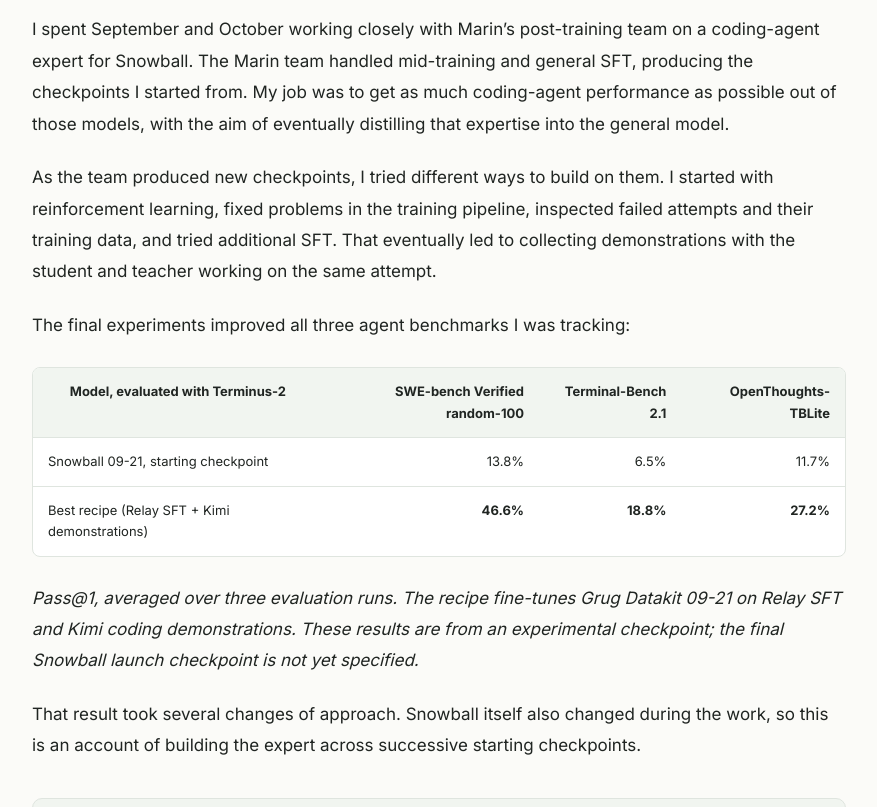
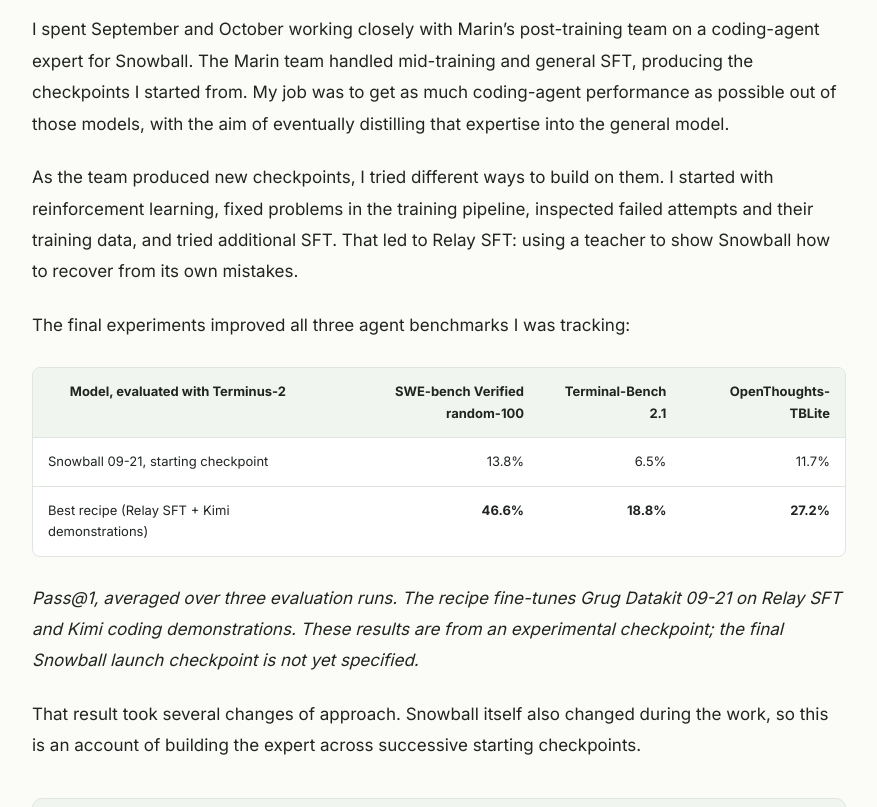
Before and after one commit to lukedhlee/lukedhlee.github.io, a Jekyll site: the page built from _posts/2026-10-21-turning-snowball-into-a-coding-agent.md, in a window 1280 px wide and 900 px high, scrolled down 1073 px, cut to the strip 93-900 px from the top of the window. Shown: the whole strip, without its empty margins (201-1078 px from the left). Built offline with Jekyll 4.4.1, drawn with Linux system fonts in a browser that asks for light colours.

Commit message:
Clarify Relay SFT motivation in the introduction

```diff
--- a/_posts/2026-10-21-turning-snowball-into-a-coding-agent.md
+++ b/_posts/2026-10-21-turning-snowball-into-a-coding-agent.md
@@ -14,7 +14,7 @@
 
 I spent September and October working closely with Marin's post-training team on a coding-agent expert for Snowball. The Marin team handled mid-training and general SFT, producing the checkpoints I started from. My job was to get as much coding-agent performance as possible out of those models, with the aim of eventually distilling that expertise into the general model.
 
-As the team produced new checkpoints, I tried different ways to build on them. I started with reinforcement learning, fixed problems in the training pipeline, inspected failed attempts and their training data, and tried additional SFT. That eventually led to collecting demonstrations with the student and teacher working on the same attempt.
+As the team produced new checkpoints, I tried different ways to build on them. I started with reinforcement learning, fixed problems in the training pipeline, inspected failed attempts and their training data, and tried additional SFT. That led to Relay SFT: using a teacher to show Snowball how to recover from its own mistakes.
 
 The final experiments improved all three agent benchmarks I was tracking:
 
```
